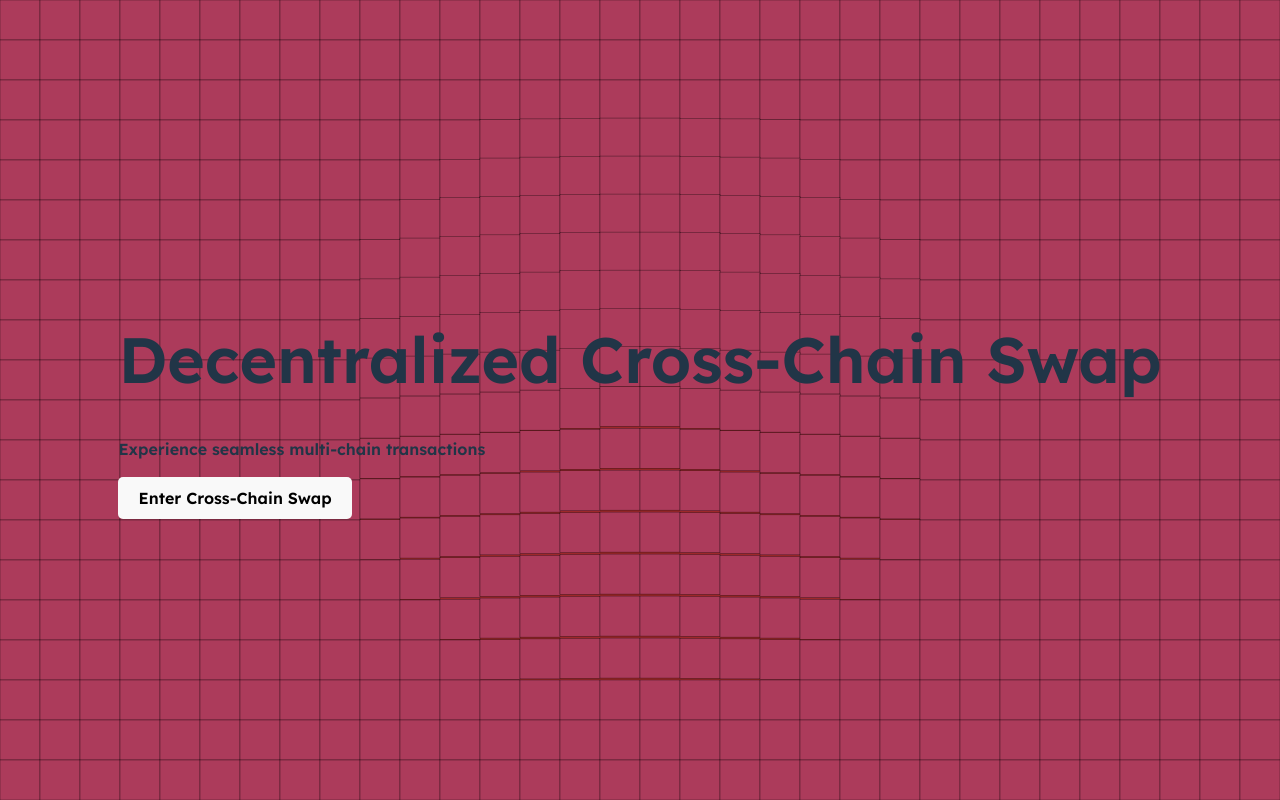
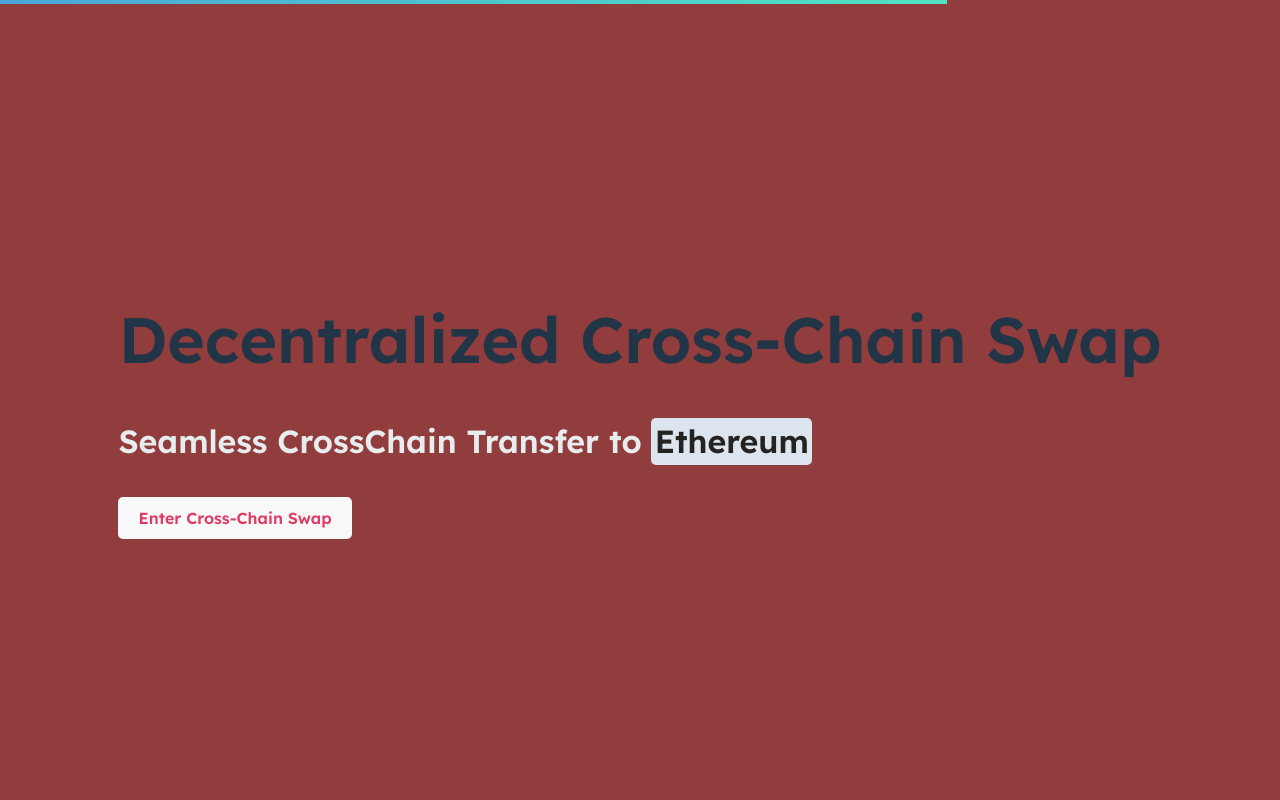
Before and after one commit to web3anand/CrossChainSwap, a React (Vite) app: page / in a window 1280 px wide. Built offline with nearby package versions, Linux system fonts and the light colour scheme; a web font is replaced by a local one.

Commit message:
Updated LandingPage and moved styles to index.css

```diff
--- a/package.json
+++ b/package.json
@@ -14,6 +14,8 @@
   "dependencies": {
     "@bigmi/react": "^0.1.0",
     "@lifi/widget": "^3.16.0",
+    "@react-three/drei": "^9.121.4",
+    "@react-three/fiber": "^8.17.14",
     "@solana/wallet-adapter-react": "^0.15.35",
     "@tanstack/react-query": "^5.66.0",
     "framer-motion": "^12.4.0",
@@ -21,6 +23,7 @@
     "react-dom": "^18.3.1",
     "react-router-dom": "^7.1.5",
     "react-tsparticles": "^2.12.2",
+    "three": "^0.173.0",
     "tsparticles": "^3.8.1",
     "wagmi": "^2.14.9"
   },
--- a/src/App.jsx
+++ b/src/App.jsx
@@ -2,6 +2,8 @@
 import { BrowserRouter as Router, Routes, Route } from "react-router-dom";
 import LandingPage from "./pages/LandingPage";
 import WidgetPage from "./pages/WidgetPage"; // your existing widget page
+import "./index.css";
+
 
 export default function App() {
   return (
--- a/src/index.css
+++ b/src/index.css
@@ -5,7 +5,7 @@
 
   color-scheme: light dark;
   color: rgba(255, 255, 255, 0.87);
-  background-color: #242424;
+  background-color: #e03b64;
 
   font-synthesis: none;
   text-rendering: optimizeLegibility;
@@ -44,6 +44,19 @@
 h1 {
   font-size: 4em;
   line-height: 1.1;
+  border-radius:10px ;
+}
+
+p {
+  color: #e7edef;
+  font-size: 2em;
+}
+
+strong{
+  color: rgb(36, 35, 33);
+  background-color: #dce5ed;
+  border-radius: 5px;
+  padding: 0.1em ;
 }
 
 button {
@@ -51,18 +64,19 @@
   border: 1px solid transparent;
   padding: 0.6em 1.2em;
   font-size: 1em;
+  color: #e03b64;
   font-weight: 500;
   font-family: inherit;
-  background-color: #351d1d;
+  background-color: #f4f6f9;
   cursor: pointer;
   transition: border-color 0.25s;
 }
 button:hover {
-  border-color: #646cff;
+  border-color: #881e1e;
 }
 button:focus,
 button:focus-visible {
-  outline: 4px auto -webkit-focus-ring-color;
+  outline: 8px auto -webkit-focus-ring-color;
 }
 
 @media (prefers-color-scheme: light) {
@@ -77,3 +91,34 @@
     background-color: #f9f9f9;
   }
 }
+
+/* Background progression bar effect */
+.progress-bar-background {
+  position: fixed;
+  top: 0;
+  left: 0;
+  width: 100%;
+  height: 100%;
+  z-index: -1;
+  overflow: hidden;
+  background: rgba(144, 67, 67, 0.8);
+}
+
+.progress-bar {
+  position: absolute;
+  top: 0;
+  left: 0;
+  width: 100%;
+  height: 4px;
+  background: linear-gradient(to right, #4a90e2, #50e3c2);
+  animation: progressBarMove 4s linear infinite;
+}
+
+@keyframes progressBarMove {
+  0% {
+    transform: translateX(-100%);
+  }
+  100% {
+    transform: translateX(100%);
+  }
+}
--- a/src/pages/LandingPage.jsx
+++ b/src/pages/LandingPage.jsx
@@ -1,105 +1,59 @@
-// src/pages/LandingPage.jsx
-import React, { useEffect, useRef } from "react";
+import React, { useState, useEffect } from "react";
 import { motion } from "framer-motion";
 import { useNavigate } from "react-router-dom";
 import { Button } from "../components/ui/button";
+import "../index.css"; // Import global CSS file
 
-function InteractiveGridBackground() {
-  const canvasRef = useRef(null);
-  const cellSize = 40; // Smaller squares
-  const threshold = 300; // Radius for the jump effect
-  const maxJump = 15; // Maximum vertical jump in pixels
-  // Use a ref to store the pointer coordinates
-  const pointerRef = useRef({ x: window.innerWidth / 2, y: window.innerHeight / 2 });
+const words = ["Bitcoin", "Ethereum", "Base", "Solana", "Polygon", "BeraChain"];
+
+const getRandomChar = () => {
+  const chars = "ABCDEFGHIJKLMNOPQRSTUVWXYZabcdefghijklmnopqrstuvwxyz0123456789";
+  return chars[Math.floor(Math.random() * chars.length)];
+};
+
+const useScrambleText = (text, interval = 50, duration = 1000) => {
+  const [displayedText, setDisplayedText] = useState(text);
+  useEffect(() => {
+    let timeout;
+    let iterations = 0;
+    const maxIterations = duration / interval;
+    const scramble = () => {
+      if (iterations < maxIterations) {
+        setDisplayedText((prev) =>
+          prev
+            .split("")
+            .map((char, i) => (Math.random() > 0.5 ? getRandomChar() : text[i]))
+            .join("")
+        );
+        iterations++;
+        timeout = setTimeout(scramble, interval);
+      } else {
+        setDisplayedText(text);
+      }
+    };
+    scramble();
+    return () => clearTimeout(timeout);
+  }, [text, interval, duration]);
+  return displayedText;
+};
+
+export default function LandingPage() {
+  const navigate = useNavigate();
+  const [wordIndex, setWordIndex] = useState(0);
+  const scrambledText = useScrambleText(words[wordIndex]);
 
   useEffect(() => {
-    const canvas = canvasRef.current;
-    const ctx = canvas.getContext("2d");
-
-    function resizeCanvas() {
-      canvas.width = window.innerWidth;
-      canvas.height = window.innerHeight;
-    }
-    resizeCanvas();
-    window.addEventListener("resize", resizeCanvas);
-
-    function drawGrid() {
-      const width = canvas.width;
-      const height = canvas.height;
-      ctx.clearRect(0, 0, width, height);
-      const cols = Math.ceil(width / cellSize);
-      const rows = Math.ceil(height / cellSize);
-      const pointer = pointerRef.current;
-      for (let row = 0; row < rows; row++) {
-        for (let col = 0; col < cols; col++) {
-          const x = col * cellSize;
-          const y = row * cellSize;
-          const centerX = x + cellSize / 2;
-          const centerY = y + cellSize / 2;
-          const dx = centerX - pointer.x;
-          const dy = centerY - pointer.y;
-          const distance = Math.sqrt(dx * dx + dy * dy);
-          let offset = 0;
-          if (distance < threshold) {
-            // Calculate jump based on distance; closer squares jump more.
-            offset = ((threshold - distance) / threshold) * maxJump;
-          }
-          // Draw the square (shifted upward by offset)
-          ctx.fillStyle = "#ac3b5b";
-          ctx.fillRect(x, y - offset, cellSize, cellSize);
-          // Draw a thin black border around the square
-          ctx.strokeStyle = "black";
-          ctx.lineWidth = 0.3;
-          ctx.strokeRect(x, y - offset, cellSize, cellSize);
-        }
-      }
-    }
-
-    function animate() {
-      drawGrid();
-      requestAnimationFrame(animate);
-    }
-    animate();
-
-    function handleMouseMove(e) {
-      pointerRef.current = { x: e.clientX, y: e.clientY };
-    }
-    window.addEventListener("mousemove", handleMouseMove);
-
-    return () => {
-      window.removeEventListener("resize", resizeCanvas);
-      window.removeEventListener("mousemove", handleMouseMove);
-    };
+    const interval = setInterval(() => {
+      setWordIndex((prevIndex) => (prevIndex + 1) % words.length);
+    }, 4000);
+    return () => clearInterval(interval);
   }, []);
 
   return (
-    <canvas
-      ref={canvasRef}
-      style={{
-        position: "absolute",
-        top: 0,
-        left: 0,
-        width: "100%",
-        height: "100%",
-        zIndex: -2,
-      }}
-    />
-  );
-}
-
-export default function LandingPage() {
-  const navigate = useNavigate();
-
-  const handleEnterClick = () => {
-    navigate("/widget");
-  };
-
-  return (
-    <div className="relative overflow-hidden h-screen bg-gradient-to-br from-black via-gray-900 to-gray-800 flex flex-col items-center justify-center text-white">
-      {/* Interactive Grid Background */}
-      <InteractiveGridBackground />
-
-      {/* Landing Page Content */}
+    <div className="relative overflow-hidden h-screen flex flex-col items-center justify-center text-white">
+      <div className="progress-bar-background">
+        <div className="progress-bar" />
+      </div>
       <div className="relative z-10 text-center p-6">
         <motion.h1
           initial={{ opacity: 0, y: -50 }}
@@ -110,18 +64,20 @@
           Decentralized Cross-Chain Swap
         </motion.h1>
         <motion.p
-          initial={{ opacity: 0, y: 20 }}
-          animate={{ opacity: 1, y: 0 }}
-          className="text-lg text-gray-300 mb-6"
+          initial={{ opacity: 0 }}
+          animate={{ opacity: 1 }}
+          transition={{ duration: 0.5 }}
+          className="text-lg text-gray-300 mb-6 font-mono tracking-wide"
         >
-           Experience seamless multi-chain transactions
+          Seamless CrossChain Transfer to <strong>{scrambledText}</strong>
         </motion.p>
         <motion.div
           initial={{ opacity: 0, scale: 0.8 }}
           animate={{ opacity: 1, scale: 1 }}
+          transition={{ delay: 1, duration: 0.5 }}
         >
           <Button
-            onClick={handleEnterClick}
+            onClick={() => navigate("/widget")}
             className="bg-gradient-to-r from-blue-400 to-blue-600 text-black px-6 py-3 rounded-lg text-xl shadow-lg transform transition-transform duration-200 hover:scale-105"
           >
             Enter Cross-Chain Swap
--- a/src/pages/WidgetPage.jsx
+++ b/src/pages/WidgetPage.jsx
@@ -37,7 +37,7 @@
     },
     shape: { borderRadius: 16, borderRadiusSecondary: 16, borderRadiusTertiary: 24 },
     typography: { fontFamily: "Lexend, serif" },
-    container: { boxShadow: "0px 8px 32px rgba(0, 0, 0, 0.12)", borderRadius: "16px" },
+    container: { boxShadow: "0px 8px 32px rgba(231, 218, 218, 0.72)", borderRadius: "16px" },
     components: { MuiCard: { defaultProps: { variant: "elevation" } } }
   }
 };
@@ -66,7 +66,7 @@
     height: '100%',
     zIndex: -1,
     // The gradient centers on the mouse pointer position.
-    background: `radial-gradient(circle at ${coords.x}px ${coords.y}px, rgba(255, 255, 255, 0.96), rgba(224, 59, 100, 0.77) 70%)`,
+    background: `radial-gradient(circle at ${coords.x}px ${coords.y}px, rgba(255, 255, 255, 0.96), #e03b64 70%)`,
     transition: 'background 0.1s ease-out'
   };
 
```
Also changed, not shown: 1 other file (tests, documents, lock files or other folders).
